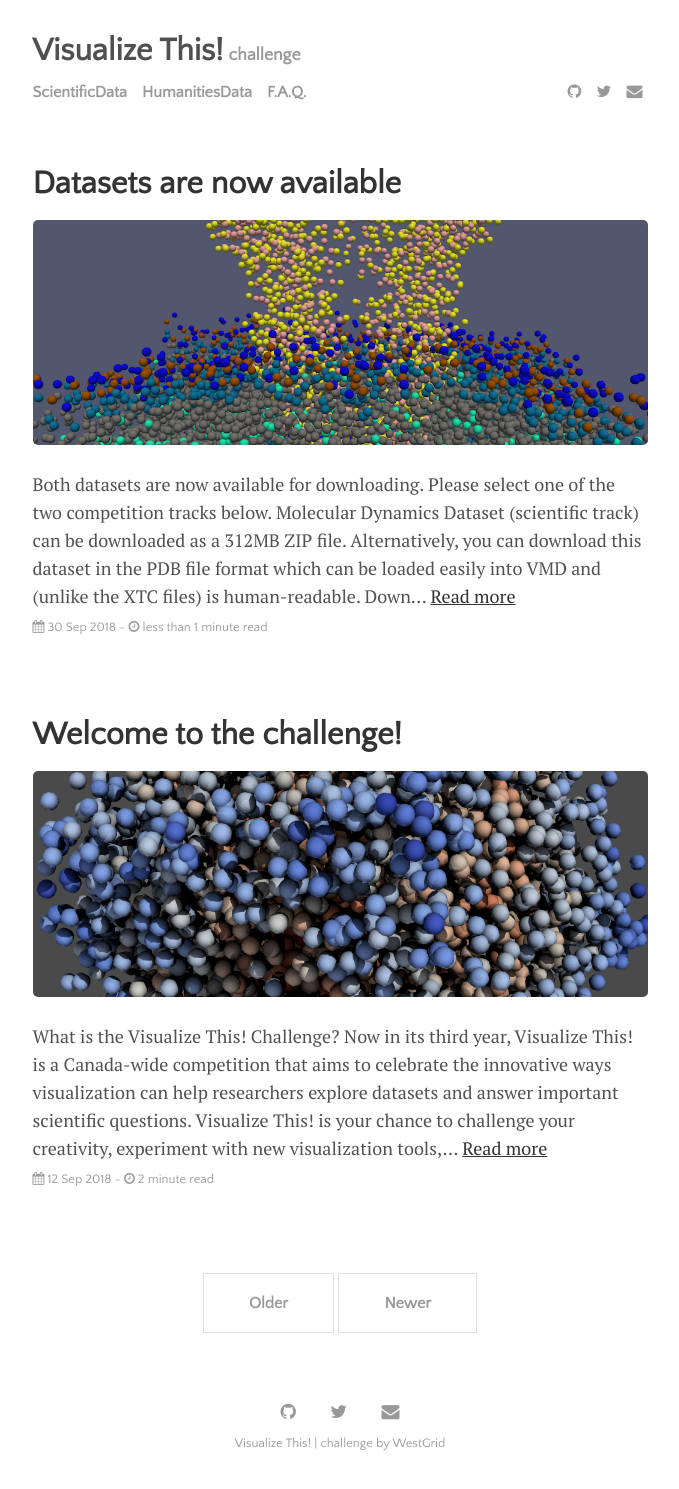
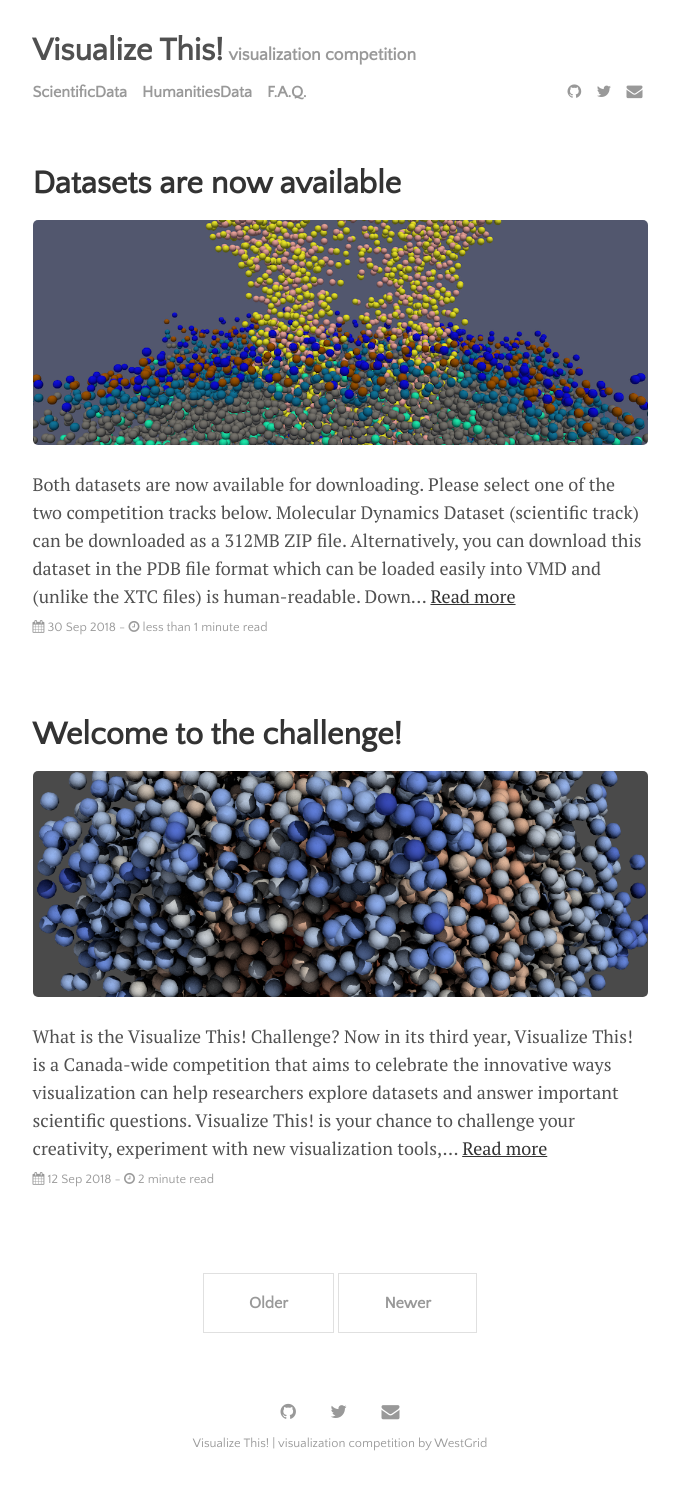
Before and after one commit to WestGrid/visualizeThis, a Jekyll site: the page built from index.html, in a window 1280 px wide. Shown: the whole page, without its empty margins (300-979 px from the left). Built offline with Jekyll 4.4.1, drawn with Linux system fonts in a browser that asks for light colours; the list of posts is cut into pages by our own code.

Commit message:
edited description for better SEO

```diff
--- a/_config.yml
+++ b/_config.yml
@@ -21,8 +21,9 @@ plugins:             [jekyll-paginate, jekyll-sitemap, jekyll-feed, jekyll-seo-t
 
 # Customise atom feed settings (this is where Jekyll-Feed gets configuration information)
 title:		     'Visualize This!'
-description:	     'challenge'
+description:	     'visualization competition'
 author:              'WestGrid'
+url:                 'https://westgrid.github.io/visualizeThis'
 
 # RSS 2.0 can be used instead of Atom by uncommenting following two lines
 #feed:
```
